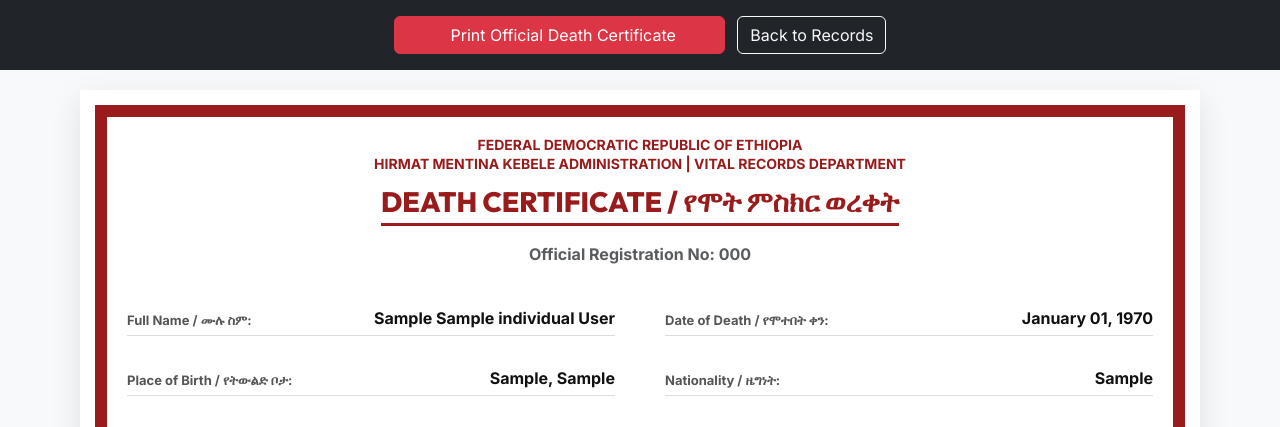
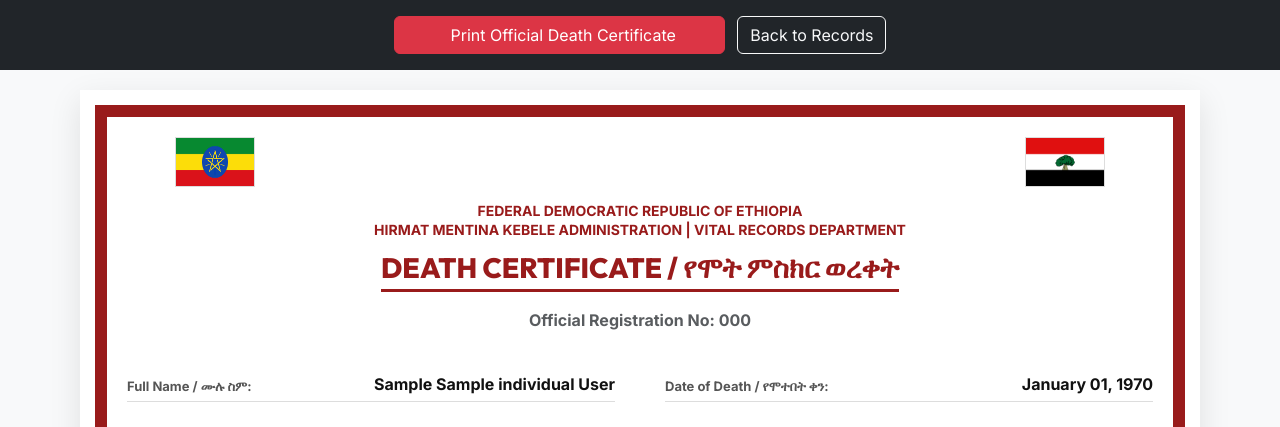
Before and after one commit to FalmiTola/kebele-system, a PHP site: page /modules/vital/print.php?id=1 in a window 1280 px wide. Shown: the top 427 px of the page. Run offline with PHP 8.4, Linux system fonts and the light colour scheme; a user stored in the database is signed in; tables that the repository leaves empty or names only in its code hold one stand-in row (values such as "Sample post"); data that the repository does not hold is empty; a stand-in replaces the project's code that opens the database connection.

Commit message:
Repositioned flags to the outer corners of Birth and Death certificates for authentic layout

```diff
--- a/modules/vital/print.php
+++ b/modules/vital/print.php
@@ -218,7 +218,7 @@ function getOromoMonth($date) {
                 <img src="../../assets/images/<?php echo $c['phot']; ?>" class="resident-photo" onerror="this.src='https://ui-avatars.com/api/?name=<?php echo urlencode($c['fname']); ?>&size=128'">
 
                 <div class="header-text">
-                    <div class="d-flex justify-content-center gap-6 mb-3">
+                    <div class="d-flex justify-content-between align-items-center mb-3 px-5">
                         <img src="../../assets/img/ethiopia_flag.png" class="flag">
                         <img src="../../assets/img/oromia_flag.png" class="flag">
                     </div>
--- a/modules/vital/print_death_cert.php
+++ b/modules/vital/print_death_cert.php
@@ -130,6 +130,10 @@
         <div class="border-outer">
             <div class="header-content">
                 <div class="header-text">
+                    <div class="d-flex justify-content-between align-items-center mb-3 px-5">
+                        <img src="../../assets/img/ethiopia_flag.png" style="width: 80px; height: 50px; border: 1px solid #ddd;">
+                        <img src="../../assets/img/oromia_flag.png" style="width: 80px; height: 50px; border: 1px solid #ddd;">
+                    </div>
                     <h6>FEDERAL DEMOCRATIC REPUBLIC OF ETHIOPIA</h6>
                     <h6>HIRMAT MENTINA KEBELE ADMINISTRATION | VITAL RECORDS DEPARTMENT</h6>
                     <h4>Death Certificate / የሞት ምስክር ወረቀት</h4>
```
